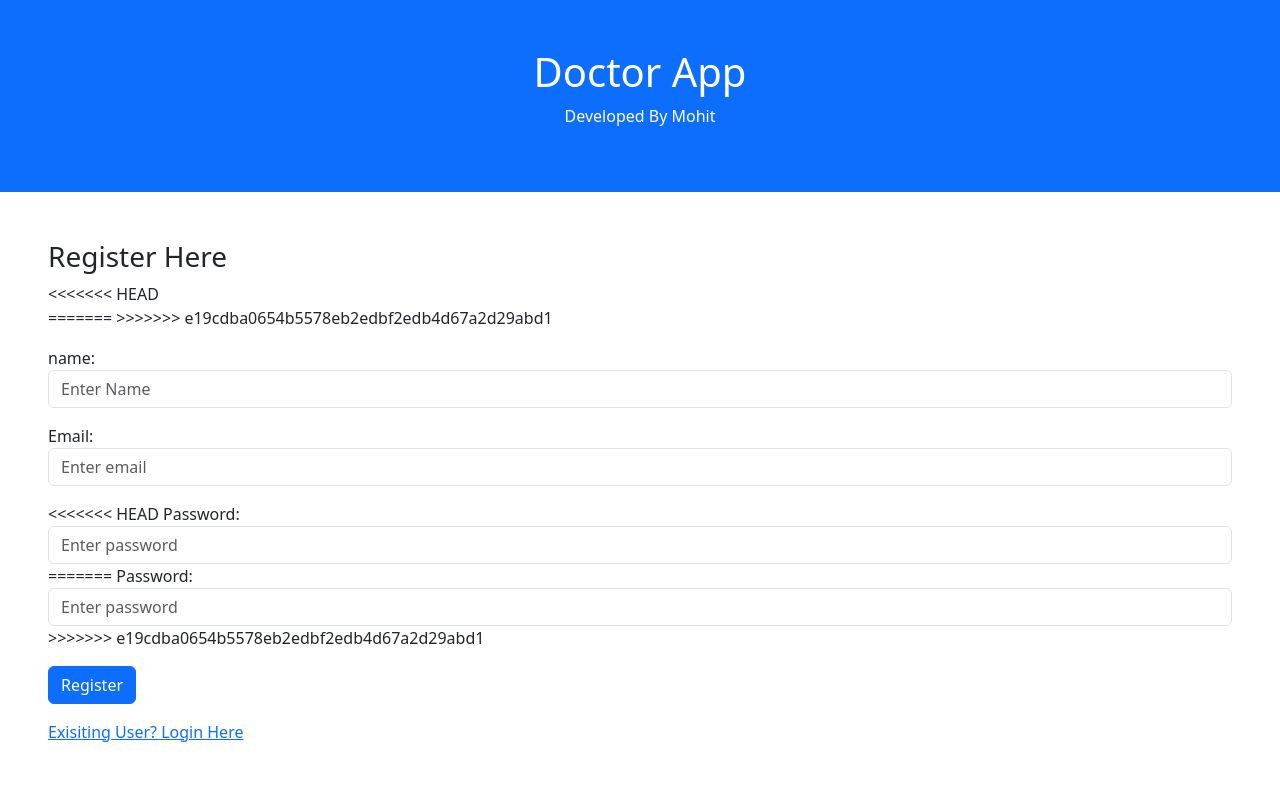
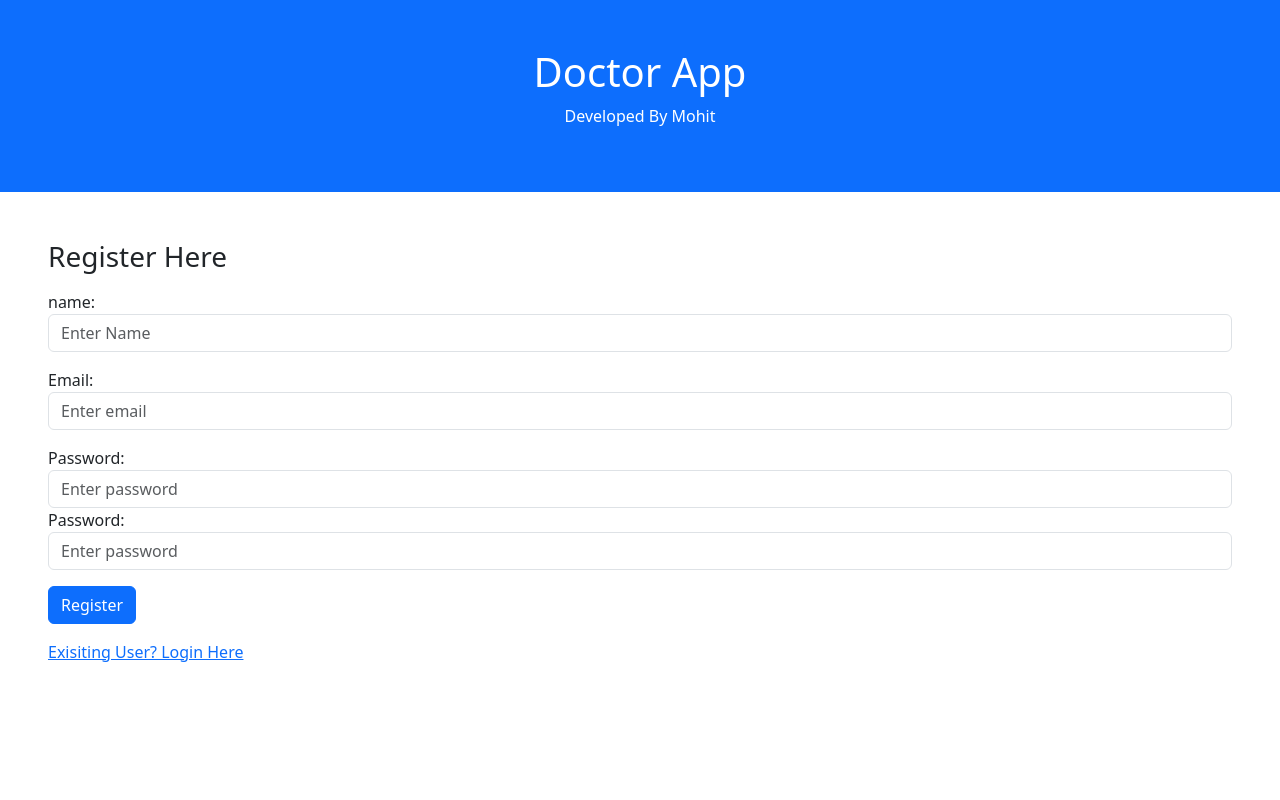
Before and after one commit to mohitsharda/pythonTrainingCode, a Flask app: page /register in a window 1280 px wide. Run offline with Flask 3, Linux system fonts and the light colour scheme.

Commit message:
resolve merge conflicts

```diff
--- a/templates/register.html
+++ b/templates/register.html
@@ -14,12 +14,8 @@
 
         <div class="container-fluid p-5">
           <h3>Register Here</h3>
-<<<<<<< HEAD
-
             <form action="/add-user" method="post">
-=======
             <form action="/action_page.php">
->>>>>>> e19cdba0654b5578eb2edbf2edb4d67a2d29abd1
               <div class="mb-3 mt-3">
                 <label for="name">name:</label>
                 <input type="name" class="form-control" id="name" placeholder="Enter Name" name="name">
@@ -29,13 +25,10 @@
                   <input type="email" class="form-control" id="email" placeholder="Enter email" name="email">
                 </div>
                 <div class="mb-3">
-<<<<<<< HEAD
                   <label for="password">Password:</label>
                   <input type="password" class="form-control" id="pwd" placeholder="Enter password" name="password">
-=======
                   <label for="pwd">Password:</label>
                   <input type="password" class="form-control" id="pwd" placeholder="Enter password" name="pswd">
->>>>>>> e19cdba0654b5578eb2edbf2edb4d67a2d29abd1
                 </div>
                 <button type="submit" class="btn btn-primary">Register</button>
               </form>
```
